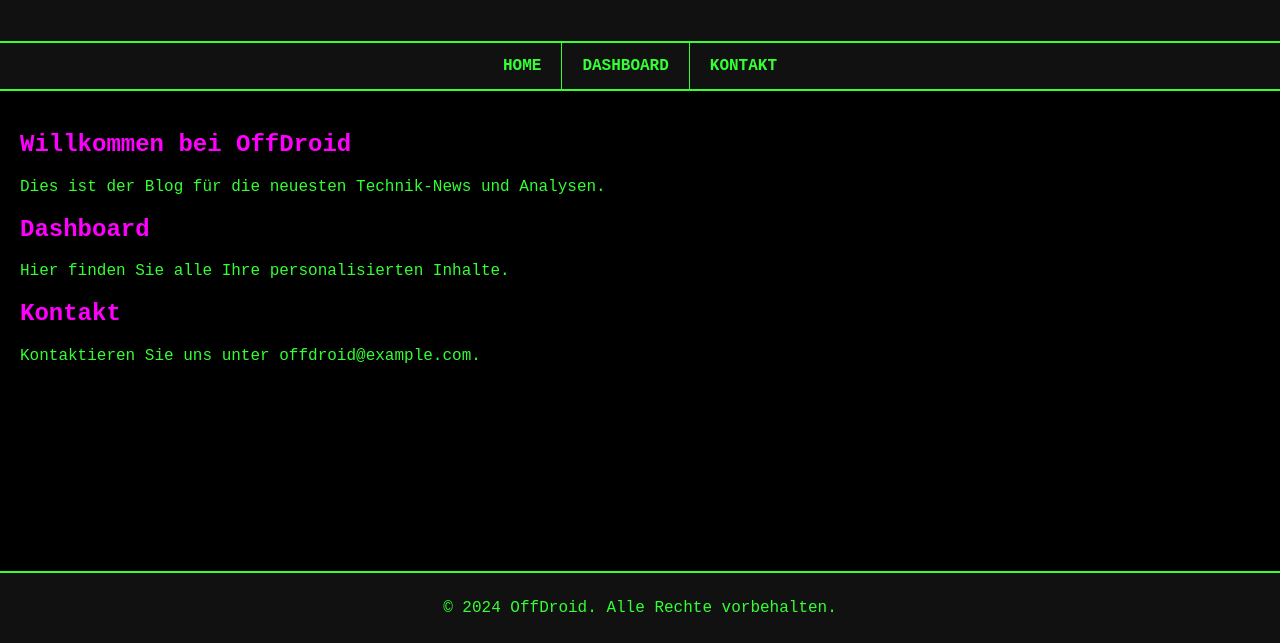
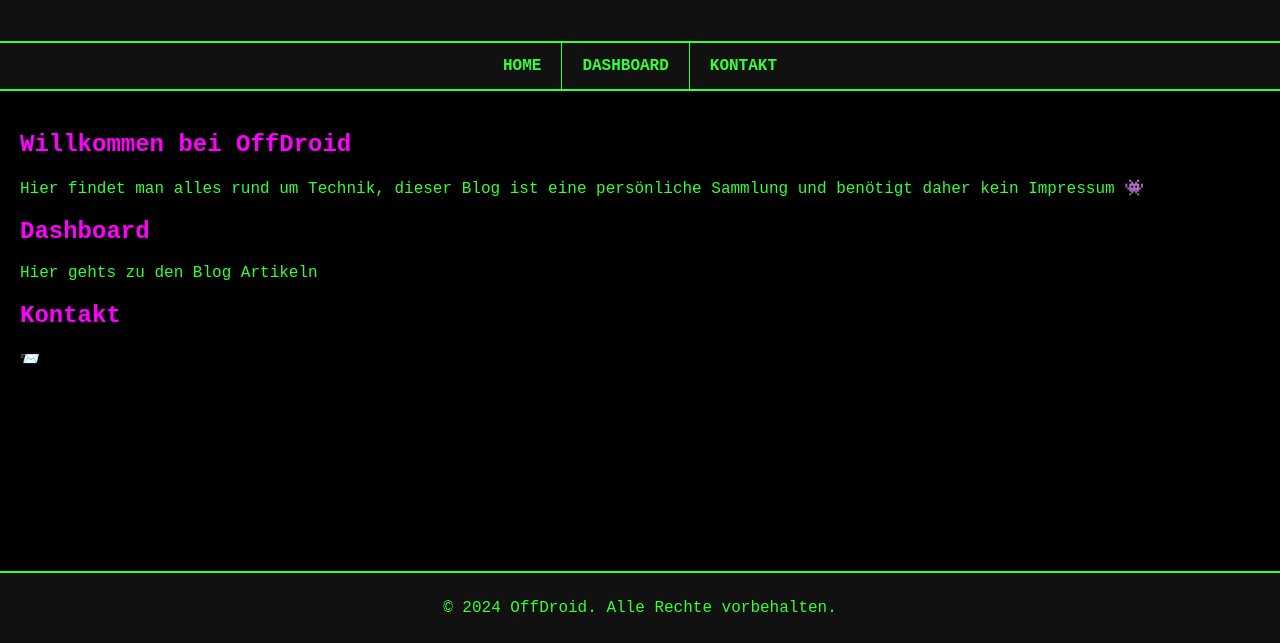
Before and after one commit to defaultpizza/website, a plain HTML site: page index.html in a window 1280 px wide. Shown: the part 157-800 px from the top of the page. Drawn offline with Linux system fonts and the light colour scheme.

Commit message:
Update index.html
with emoijs

```diff
--- a/index.html
+++ b/index.html
@@ -18,15 +18,15 @@
     <main>
         <section id="home">
             <h2>Willkommen bei OffDroid</h2>
-            <p>Dies ist der Blog für die neuesten Technik-News und Analysen.</p>
+            <p>Hier findet man alles rund um Technik, dieser Blog ist eine persönliche Sammlung und benötigt daher kein Impressum  &#x1F47E;</p>
         </section>
         <section id="dashboard">
             <h2>Dashboard</h2>
-            <p>Hier finden Sie alle Ihre personalisierten Inhalte.</p>
+            <p>Hier gehts zu den Blog Artikeln</p>
         </section>
         <section id="kontakt">
             <h2>Kontakt</h2>
-            <p>Kontaktieren Sie uns unter offdroid@example.com.</p>
+            <p>&#128232;</p>
         </section>
     </main>
     <footer>
```
